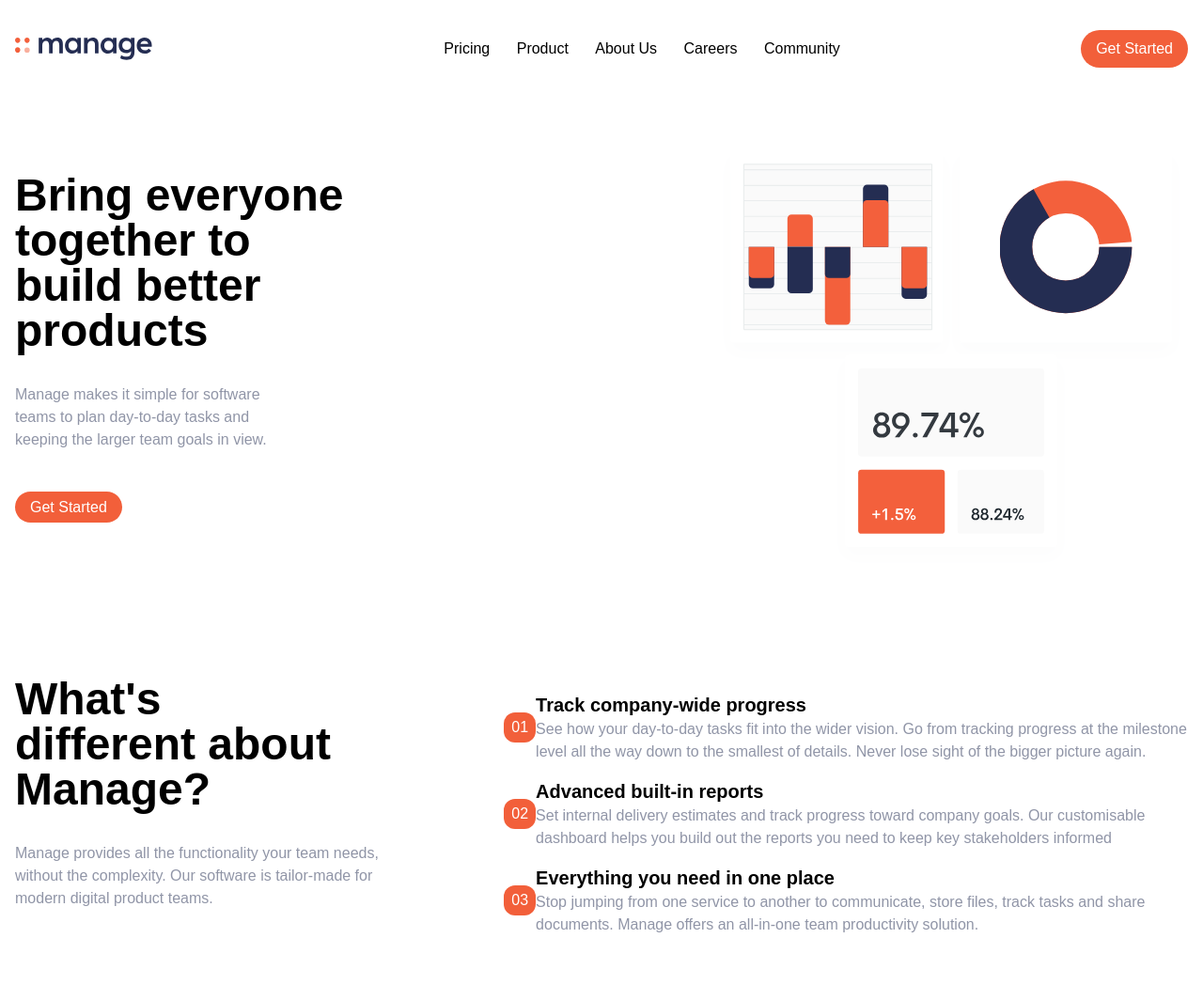
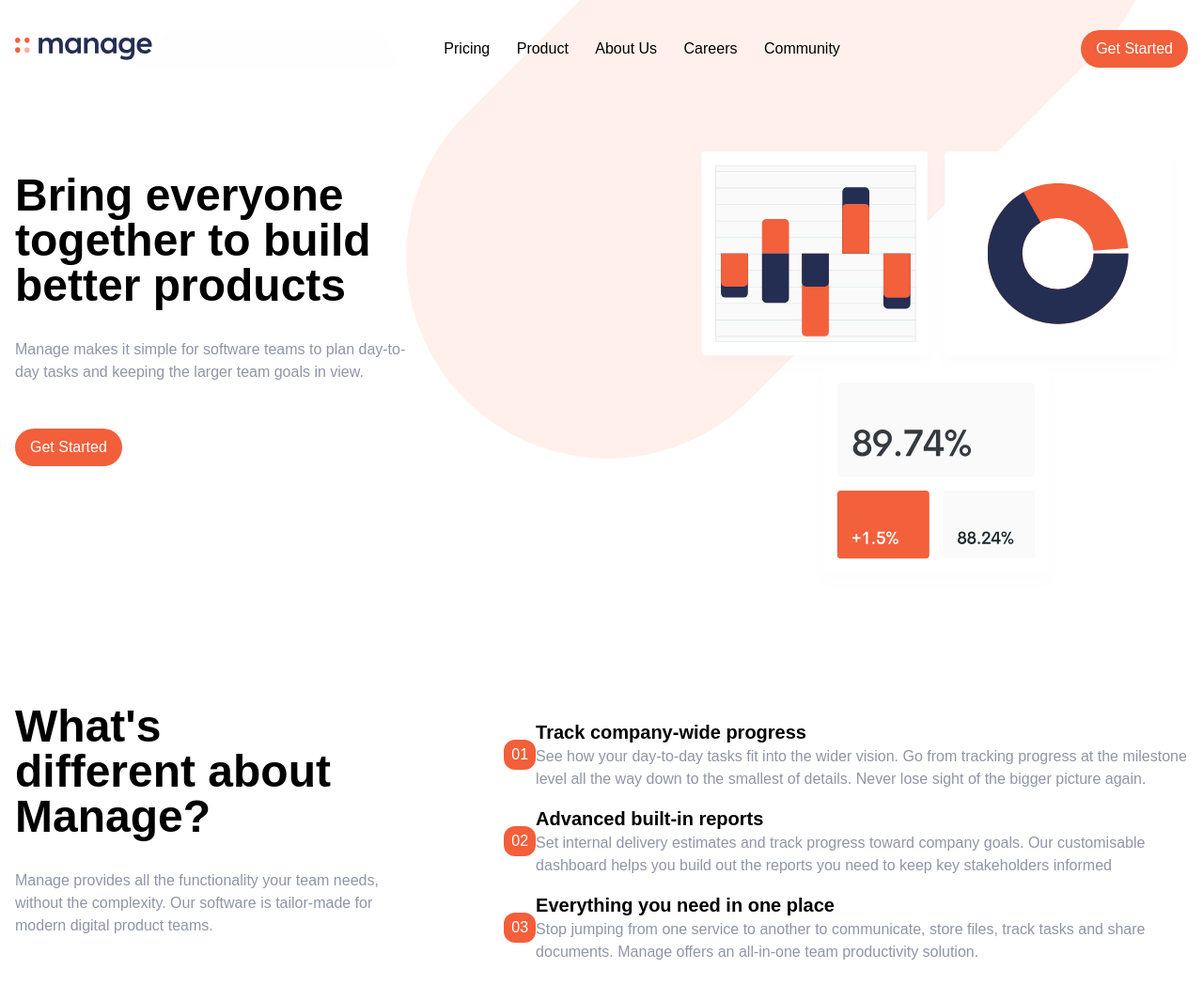
Before and after one commit to danishhansari/tailwindCss, a website: page index.html in a window 1280 px wide. Shown: the top 1048 px of the page at 94% size. Drawn offline with Linux system fonts and the light colour scheme.

Commit message:
bg added

```diff
--- a/index.html
+++ b/index.html
@@ -9,7 +9,7 @@
     <script src="script.js" defer></script>
 </head>
 <body>
-    <div class="container mx-auto px-4">
+    <div id="background" class="container mx-auto px-4">
         <nav class="navbar mt-8 flex justify-between items-center">
             <a href="#" class="w-56"><img src="./img/logo.svg" alt="Logo"></a>
             <ul class="hidden sm:inline-block">
@@ -40,13 +40,13 @@
     <main class="container mx-auto px-4 mt-20">
         <div class="flex flex-col-reverse justify-between md:flex-row ">
             <div class="text md:mt-8">
-                <h1 class="text-4xl text-center md:text-left md:text-5xl w-full md:w-3/6 font-semibold mb-8">Bring everyone together to build better products</h1>
-                <p class="w-full md:w-2/5 text-md mb-12 text-gray text-center md:text-left">Manage makes it simple for software teams to plan day-to-day tasks and keeping the larger team goals in view.</p>
-                <!-- <span class="button flex justify-center md:justify-start"> -->
+                <h1 class="text-4xl text-center md:text-left md:text-5xl w-full md:w-4/6 font-semibold mb-8">Bring everyone together to build better products</h1>
+                <p class="w-full md:w-3/5 text-md mb-12 text-gray text-center md:text-left">Manage makes it simple for software teams to plan day-to-day tasks and keeping the larger team goals in view.</p>
+                <span class="button flex justify-center md:justify-start">
                    <a href="#" class="btn-primary bg-orange">Get Started</a>
-                <!-- </span> -->
+                </span>
             </div>
-            <div class="img w-full md:w-3/5">
+            <div class="img w-full md:w-4/6">
                 <img src="img/illustration-intro.svg" alt="illustraion">
             </div>
         </div>
--- a/input.css
+++ b/input.css
@@ -4,6 +4,24 @@
 @import url('https://fonts.googleapis.com/css2?family=Poppins:wght@300;400;500;600&display=swap');
 body{
     font-family:'Poppins',Arial, Helvetica, sans-serif;
+    background: url('../img/bg-tablet-pattern.svg');
+    background-repeat: no-repeat;
+    background-size: 800px;
+    background-position: 90% -25%;
+}
+.cta{
+    background: url('../img/bg-simplify-section-desktop.svg')#f25f3a;
+    background-repeat: no-repeat;
+}
+@media (max-width:576px){
+    body{
+        background-position: 50px -50px;
+        background-size: 500px;
+    }
+    .cta{
+        background: url("../img/bg-simplify-section-mobile.svg")#f25f3a;
+        background-repeat: no-repeat;
+    }
 }
 .container{
     max-width: 1400px;
@@ -108,3 +126,8 @@ ul li:hover{
     .form :is(input,a){
         border-radius: 25px;
     }
+    #background{
+        background: url('../img/bg-simplify-section-desktop.svg');
+        background-size: cover;
+        background-position: center center;
+    }
```
Also changed, not shown: css/main.css.
